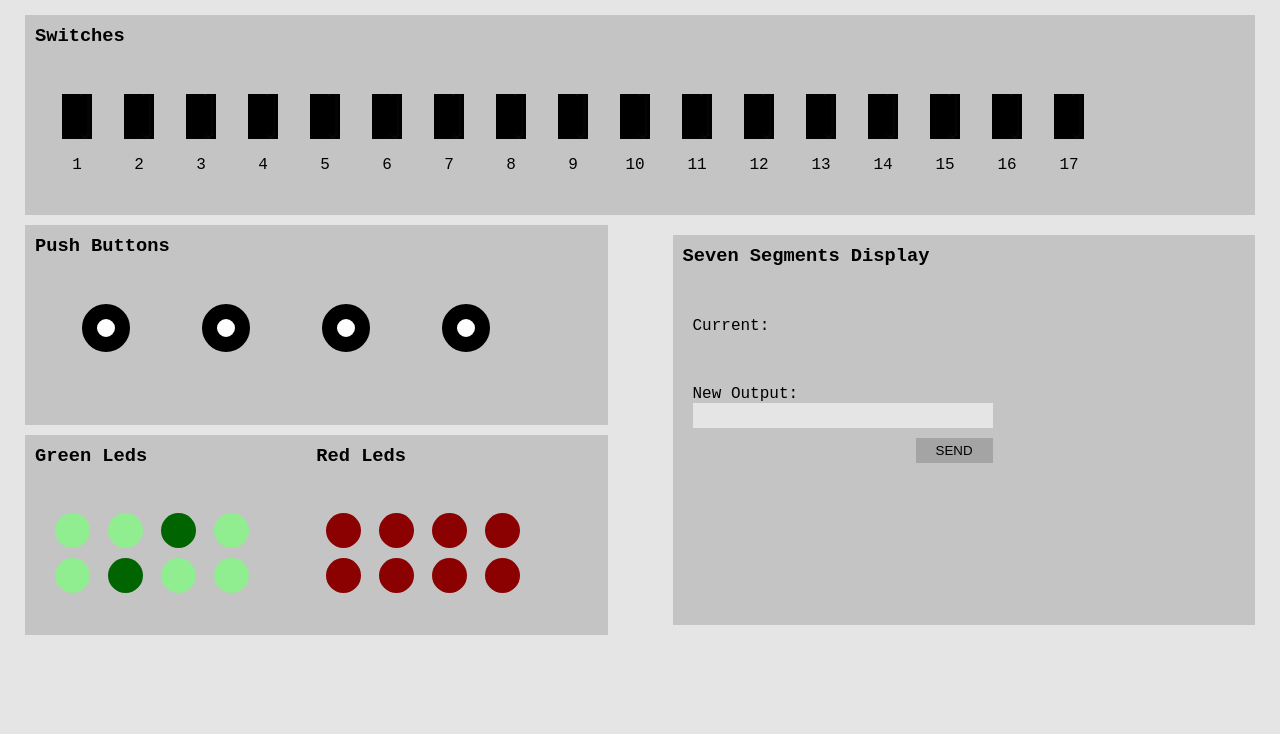
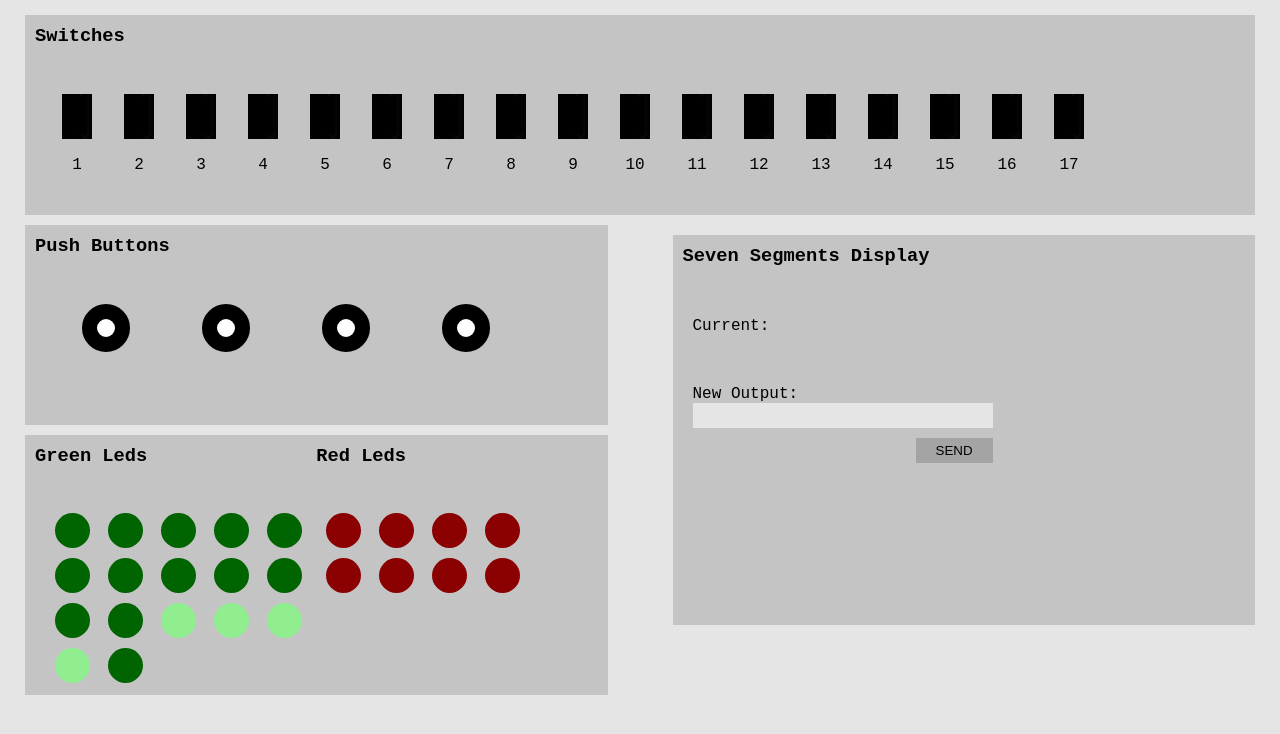
Before and after one commit to KennedyMelo/IHS-project, a plain HTML site: page de2i-150-WebInterface/index.html in a window 1280 px wide. Drawn offline with Linux system fonts and the light colour scheme.

Commit message:
Chaging on front-end, making the led box higher

```diff
--- a/de2i-150-WebInterface/index.html
+++ b/de2i-150-WebInterface/index.html
@@ -89,22 +89,35 @@
             </div>
         </div>
 
-        <div id="ledsBox" class="boxHeight boxWidth">
+        <div id="ledsBox" class="boxHeightLeds boxWidth">
             <div id="greenLedsDiv">
                 <h3>Green Leds</h3>
                 <div class="contentClass">
-                    <table>
+                    <table = id ="greenLeds">
                         <tr>
-                            <td><div class="circle lightGreen"></div></td>
-                            <td><div class="circle lightGreen"></div></td>
-                            <td><div class="circle darkGreen"></div></td>
-                            <td><div class="circle lightGreen"></div></td>
+                            <td><div class="circle darkGreen" onclick="GreenLeds.switch(0)"></div></td>
+                            <td><div class="circle darkGreen" onclick="GreenLeds.switch(1)"></div></td>
+                            <td><div class="circle darkGreen" onclick="GreenLeds.switch(2)"></div></td>
+                            <td><div class="circle darkGreen" onclick="GreenLeds.switch(3)"></div></td>
+                            <td><div class="circle darkGreen" onclick="GreenLeds.switch(4)"></div></td>
                         </tr>
                         <tr>
-                            <td><div class="circle lightGreen"></div></td>
-                            <td><div class="circle darkGreen"></div></td>
-                            <td><div class="circle lightGreen"></div></td>
-                            <td><div class="circle lightGreen"></div></td>
+                            <td><div class="circle darkGreen" onclick="GreenLeds.switch(5)"></div></td>
+                            <td><div class="circle darkGreen" onclick="GreenLeds.switch(6)"></div></td>
+                            <td><div class="circle darkGreen" onclick="GreenLeds.switch(7)"></div></td>
+                            <td><div class="circle darkGreen" onclick="GreenLeds.switch(8)"></div></td>
+                            <td><div class="circle darkGreen" onclick="GreenLeds.switch(9)"></div></td>
+                        </tr>
+                        <tr>
+                            <td><div class="circle darkGreen" onclick="GreenLeds.switch(10)"></div></td>
+                            <td><div class="circle darkGreen" onclick="GreenLeds.switch(11)"></div></td>
+                            <td><div class="circle lightGreen" onclick="GreenLeds.switch(12)"></div></td>
+                            <td><div class="circle lightGreen" onclick="GreenLeds.switch(13)"></div></td>
+                            <td><div class="circle lightGreen" onclick="GreenLeds.switch(14)"></div></td>
+                        </tr>
+                        <tr>
+                            <td><div class="circle lightGreen" onclick="GreenLeds.switch(15)"></div></td>
+                            <td><div class="circle darkGreen" onclick="GreenLeds.switch(16)"></div></td>
                         </tr>
                     </table>
                 </div>
--- a/de2i-150-WebInterface/style.css
+++ b/de2i-150-WebInterface/style.css
@@ -18,6 +18,9 @@ body{
 }
 .boxHeight{
     height: 180px;
+}
+.boxHeightLeds{
+    height: 240px;
 }
 .boxWidth{
     width: 45%;
```
